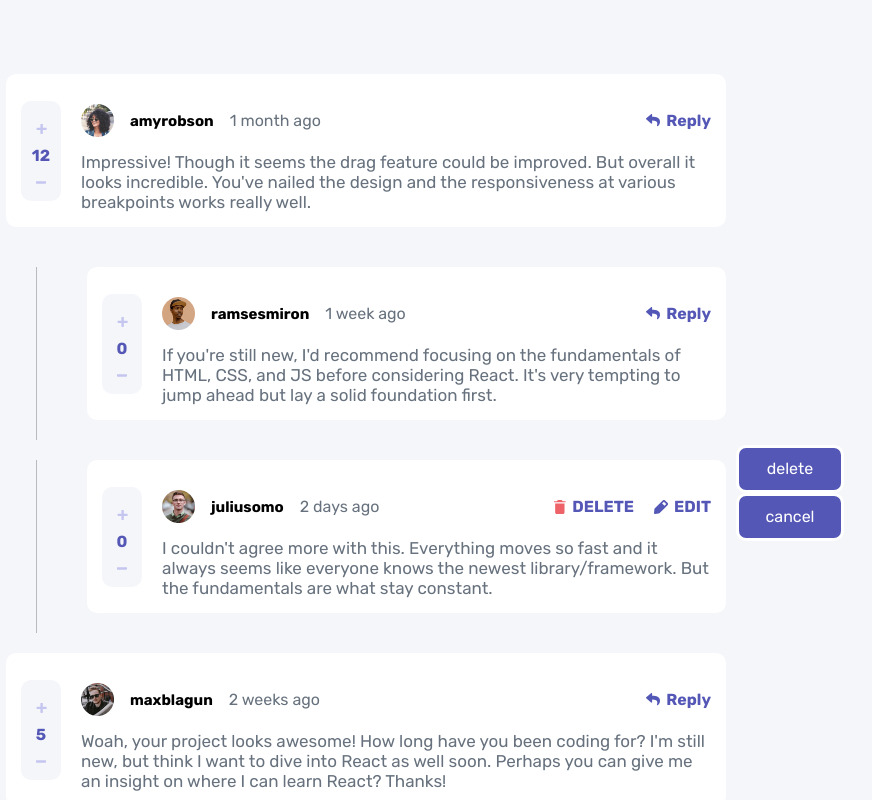
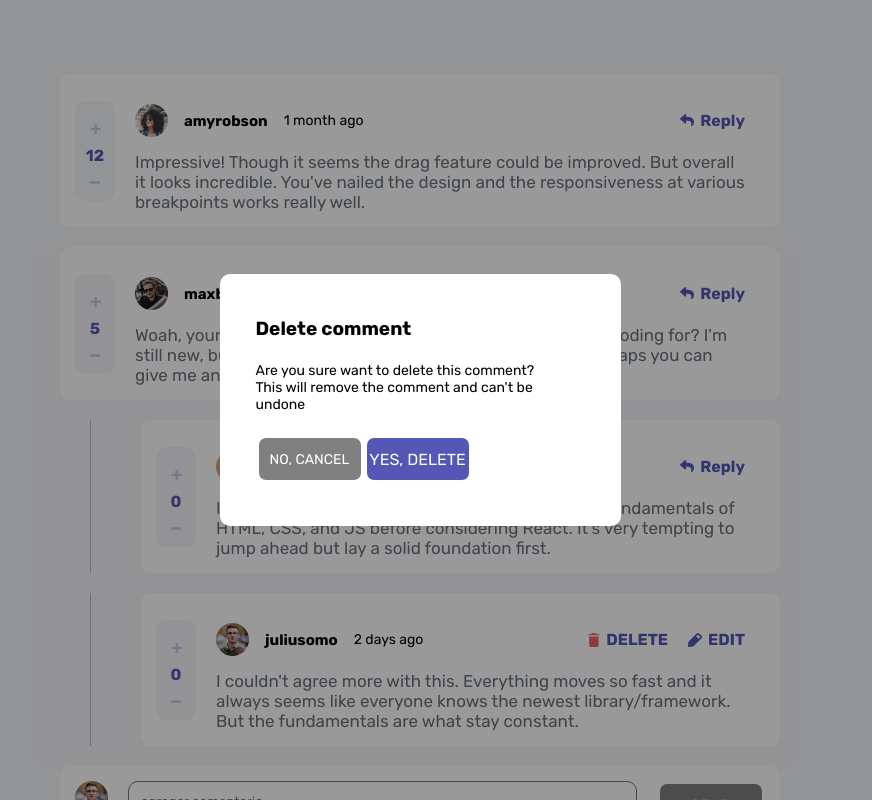
Before and after one commit to elyato/presentacionBeta, a plain HTML site: page index.html in a window 1280 px wide. Both pictures are taken after a click on the element "DELETE". Shown: the top 800 px of the page, without its empty margins (220-1092 px from the left). Drawn offline with Linux system fonts and the light colour scheme.

Commit message:
Avances del proyecto BETA

```diff
--- a/JavaScript/card/card.js
+++ b/JavaScript/card/card.js
@@ -1,67 +1,32 @@
-import {
-  createButtonIcon,
-  contentInfoUser,
-  createUserAvatar,
-  createVotes,
-} from "./index.js";
-import { createElement } from "../utilities-ui.js";
+import { contentInfoUser, createVotes, buttonAction } from "./index.js";
+import { createElement, generateId } from "../utilities-ui.js";
 import contentBodyCard from "./cardBody.js";
-import icon from "../data/svg.js";
-import { currentUser } from "../comments.js";
-const createCard = (comentario, isreply = false) => {
-  const { id, score, user, createdAt, content } = comentario;
+
+const createCard = (comentario) => {
+  const { id, score, user, createdAt, content: descComment } = comentario;
+  const { username } = user;
 
   const contentCard = createElement("article", "content-card");
-  const contentCardReplies = createElement("article");
+  const contentCardReplies = createElement("div");
   contentCard.setAttribute("id", id);
-  const contentLikes = createElement("aside");
 
-  const contentHeader = contentInfoUser();
-  const buttonLikes = createVotes(id, score);
-  let iconReply, btnRenderizar;
-  iconReply = createButtonIcon(icon.reply, "Reply");
-  btnRenderizar = iconReply;
-  const contentIcons = createElement("div", "content-icons");
-  const iconDelete = createButtonIcon(icon.delete, "DELETE");
-  const iconEdit = createButtonIcon(icon.edit, "EDIT");
-  contentIcons.append(iconDelete, iconEdit);
-  if (currentUser.username == comentario.user.username) {
-    btnRenderizar = contentIcons;
-  }
+  const contentHeader = contentInfoUser(createdAt, user);
+  const btnLikes = createVotes(generateId(id), score);
 
-  // function handleAction(event) {
-  //   const clickedButtonId = event.target.id;
-  //   switch (clickedButtonId) {
-  //     case "btnDelete":
-  //       // Lógica para el botón de delete
-  //       console.log("Delete button clicked");
-  //       break;
-  //     case "btnEdit":
-  //       // Lógica para el botón de edit
-  //       console.log("Edit button clicked");
-  //       break;
-  //     default:
-  //       break;
-  //   }
-  // }
-
-  const dateRegister = createElement("p", "text-title-comment");
-  dateRegister.textContent = createdAt;
+  const btnActions = buttonAction(username);
 
   const contentComment = createElement("section", "content-comment");
-  const avatar = createUserAvatar(user);
 
-  const textComment = contentBodyCard(content);
+  const textComment = contentBodyCard(descComment);
 
-  contentCard.append(contentLikes, contentComment);
-  contentLikes.append(buttonLikes);
+  contentHeader.append(btnActions);
   contentComment.append(contentHeader, textComment);
-  contentHeader.append(avatar, btnRenderizar);
-  contentCard.replyButton = iconReply;
-  contentCard.delete = iconDelete;
-  contentCard.edit = iconEdit;
-  contentCard.contentIcons = contentIcons;
-  avatar.append(dateRegister);
+  contentCard.append(btnLikes, contentComment, contentCardReplies);
+  contentCard.replyButton = btnActions.reply;
+  contentCard.delete = btnActions.delete;
+  contentCard.edit = btnActions.edit;
+  contentCard.contentIcons = btnActions.contentIcons;
+
   return contentCard;
 };
 
--- a/JavaScript/card/cardHeader.js
+++ b/JavaScript/card/cardHeader.js
@@ -1,7 +1,15 @@
-import { createElement } from "../utilities-ui.js";
+import { createElement, createText } from "../utilities-ui.js";
+import icon from "../data/svg.js";
+import { currentUser } from "../comments.js";
 
-export const contentInfoUser = () => {
+export const contentInfoUser = (createdAt, user) => {
   const header = createElement("article", "content-title-card");
+  const avatar = createUserAvatar(user);
+
+  const dateRegister = createText(createdAt);
+
+  avatar.append(dateRegister);
+  header.append(avatar);
   return header;
 };
 
@@ -30,3 +38,21 @@ export const createButtonIcon = (svg, text) => {
 };
 
 //pasarala a utilidad  y en cardBody body pasarlar "utilizarla"
+export const buttonAction = (username) => {
+  let iconReply, btnRenderizar;
+  iconReply = createButtonIcon(icon.reply, "Reply");
+  btnRenderizar = iconReply;
+  const contentIcons = createElement("div", "content-icons");
+  const iconDelete = createButtonIcon(icon.delete, "DELETE");
+  const iconEdit = createButtonIcon(icon.edit, "EDIT");
+
+  contentIcons.append(iconDelete, iconEdit);
+  if (currentUser.username == username) {
+    btnRenderizar = contentIcons;
+  }
+  btnRenderizar.reply = iconReply;
+  btnRenderizar.delete = iconDelete;
+  btnRenderizar.edit = iconEdit;
+  btnRenderizar.contentIcons = contentIcons;
+  return btnRenderizar;
+};
--- a/JavaScript/card/commentary.js
+++ b/JavaScript/card/commentary.js
@@ -1,10 +1,18 @@
 import { currentUser } from "../comments.js";
-import { createComment } from "../create-comment.js";
-import { createElement, createAvatar, createBtn } from "../utilities-ui.js";
-import createCard from "./card.js";
-import createInputCommentary from "./contentCommentary.js";
-
-export const sectionAddComentary = (image, username, isReply = true) => {
+import { renderComments } from "../renderComments.js";
+import {
+  createElement,
+  createAvatar,
+  createBtn,
+  generateId,
+} from "../utilities-ui.js";
+import createTextareaComment from "./contentCommentary.js";
+import action from "../data/acciones.js";
+export const sectionAddComentary = (
+  image,
+  username,
+  actionBtn = action.reply
+) => {
   const imageCurrentUser = currentUser.image.png;
   const nameUserReply = currentUser.username;
 
@@ -14,10 +22,10 @@ export const sectionAddComentary = (image, username, isReply = true) => {
 
   const aside = createElement("aside", "avatar-commentary");
   aside.append(photoUser);
-  let txtBoton = "REPLY";
+  let txtBoton = action.reply;
 
-  if (isReply == false) {
-    txtBoton = "SEND";
+  if (actionBtn == action.send) {
+    txtBoton = action.send;
     contentCommentary.classList.remove("hidden");
   }
   const buttonReply = createBtn(txtBoton);
@@ -26,32 +34,31 @@ export const sectionAddComentary = (image, username, isReply = true) => {
   validation.disabled = true;
 
   let arrobaUsername = "";
-  if (isReply) {
+
+  if (actionBtn == action.reply) {
     arrobaUsername = `@${username}, `;
   }
 
-  const divTextArea = createInputCommentary(arrobaUsername);
+  const divTextArea = createTextareaComment(arrobaUsername);
 
-  const txtComentario = divTextArea.textArea;
-
+  const txtComent = divTextArea.textArea;
   contentCommentary.append(aside, divTextArea, buttonReply);
 
-  txtComentario.addEventListener("keyup", () => {
-    if (txtComentario.value == arrobaUsername || txtComentario.value <= 40) {
+  txtComent.addEventListener("keyup", () => {
+    if (
+      txtComent.value == arrobaUsername ||
+      txtComent.value.trim().length <= 10
+    ) {
       validation.disabled = true;
     } else {
       validation.disabled = false;
     }
-    const value = txtComentario.value.trim();
+  });
 
-    if (value === "" && event.key === " ") {
-      event.preventDefault();
-    }
-  });
   buttonReply.addEventListener("click", () => {
-    const comentario = {
-      id: 3,
-      content: txtComentario.value,
+    const newComment = {
+      id: generateId(),
+      content: txtComent.value,
       createdAt: "JUST NOW",
       score: 0,
       replyingTo: username,
@@ -64,12 +71,10 @@ export const sectionAddComentary = (image, username, isReply = true) => {
       },
       replies: [],
     };
-    const cardReply = renderComentaryReply(comentario);
+    const cardReply = renderComentaryReply(newComment);
     contentCommentary.innerHTML = "";
     contentCommentary.classList.remove("content-card");
     contentCommentary.append(cardReply);
-    // txtComentario.value = "";
-    //   //validacion del boton Reply
 
     validation.disabled = true;
   });
@@ -91,9 +96,9 @@ const renderComentary = (comentario, isReply = false) => {
   //const { image, username } = comentario.user;
   let contentCommentary = sectionAddComentary(currentUser.image.png, username);
 
-  if (comentario.replies.length > 0) {
-    comentario.replies.forEach((e) => commentaryReply(e, true));
-  }
+  // if (comentario.replies.length > 0) {
+  //   comentario.replies.forEach((e) => commentaryReply(e, true));
+  // }
 
   return contentCommentary;
 };
@@ -102,7 +107,7 @@ const renderComentaryReply = (comentario) => {
   return cardReply;
 };
 
-const commentaryReply = (comentario, isReply) => {
+export const commentaryReply = (comentario, isReply) => {
   const { content, user, createdAt } = comentario;
   const { image, username } = user;
 
@@ -123,7 +128,7 @@ const commentaryReply = (comentario, isReply) => {
     replies: [],
   };
 
-  const renderComment = createComment(replyCommentary, isReply);
+  const renderComment = renderComments(replyCommentary, isReply);
 
   renderComment.classList.add("reply-container");
 
--- a/JavaScript/card/contentCommentary.js
+++ b/JavaScript/card/contentCommentary.js
@@ -1,15 +1,15 @@
 import { createElement } from "../utilities-ui.js";
 
-const createInputCommentary = (username) => {
-  const contentWrittenCommentary = createElement("section","content-textarea");
+  const createTextareaComment = (username) => {
+  const contentWrittenCommentary = createElement("section", "content-textarea");
   const writtenCommentary = createElement("textarea", "written");
   writtenCommentary.id = "commentary";
   writtenCommentary.textContent = username;
-  writtenCommentary.placeholder = "agregar comentario"
+  writtenCommentary.placeholder = "agregar comentario";
   contentWrittenCommentary.textArea = writtenCommentary;
 
   contentWrittenCommentary.append(writtenCommentary);
   return contentWrittenCommentary;
 };
 
-export default createInputCommentary;
+export default createTextareaComment;
--- /dev/null
+++ b/JavaScript/data/acciones.js
@@ -0,0 +1,11 @@
+const UPDATE = "UPDATE";
+
+const SEND = "SEND";
+
+const REPLY = "REPLY";
+
+export default {
+  update: UPDATE,
+  send: SEND,
+  reply: REPLY,
+};
--- a/JavaScript/data/likes.js
+++ b/JavaScript/data/likes.js
@@ -1,7 +1,9 @@
-import { createElement } from "../utilities-ui.js";
+import { createElement, generateId } from "../utilities-ui.js";
 import icons from "./svg.js";
 import estado from "./estados.js";
 export const createVotes = (id, score) => {
+  const contentLikes = createElement("aside");
+
   const contentButton = createElement("div", "button-likes");
 
   const iconMinus = createElement("button", "icon-plus");
@@ -41,10 +43,10 @@ export const createVotes = (id, score) => {
     const nuevoEstado = reduce(scoreActual, estado.negativo);
     incrementVotes(nuevoEstado, id);
   };
+  contentButton.append(iconPLus);
+  contentLikes.append(contentButton);
 
-  contentButton.append(iconPLus);
-
-  return contentButton;
+  return contentLikes;
 };
 
 const incrementVotes = (votos, id) => {
--- a/JavaScript/main.js
+++ b/JavaScript/main.js
@@ -1,12 +1,21 @@
 import { sectionAddComentary } from "./card/commentary.js";
 import { comentarios, currentUser } from "./comments.js";
-import { createComment } from "./create-comment.js";
-comentarios.forEach(createComment);
+import action from "./data/acciones.js";
+import { modalDelete, modalHtml } from "./modal.js";
+import { renderComments } from "./renderComments.js";
+comentarios.forEach(renderComments);
 
 const contentHome = document.getElementById("content-home");
 const youProfile = sectionAddComentary(
   currentUser.image.png,
   currentUser.username,
-  false
+  action.send
 );
 contentHome.append(youProfile);
+
+// modalDelete();
+const modal = modalDelete();
+
+modal.cancel.addEventListener("click", () => {
+  modalHtml.classList.toggle("hidden");
+});
--- a/JavaScript/modal.js
+++ b/JavaScript/modal.js
@@ -1,13 +1,24 @@
-import { createBtn, createElement } from "./utilities-ui.js";
+import { createBtn, createElement, createText } from "./utilities-ui.js";
 
+export const modalHtml = document.getElementById("content-modal");
 export const modalDelete = () => {
-  const modalHtml = document.getElementById("content-modal");
-  const containerModal = createElement("div", "container-modal");
+  modalHtml.classList.add("hidden");
+
   const contentModal = createElement("section", "content-modal");
-  const btnConfirmDelete = createBtn("delete");
-  const cancelDelete = createBtn("cancel");
-  containerModal.append(contentModal);
-  contentModal.append(btnConfirmDelete, cancelDelete);
-  modalHtml.append(containerModal);
-  return containerModal;
+  const title = createElement("h2", "title-modal");
+  title.textContent = "Delete comment";
+  const textModal = createText(
+    "Are you sure want to delete this comment? This will remove the comment and can't be undone",
+    "txtModal"
+  );
+  const contentBtn = createElement("div", "conten-btn");
+  const btnConfirmDelete = createBtn("NO,   CANCEL");
+  btnConfirmDelete.classList.add("btn-no-delete");
+  const cancelDelete = createBtn("YES, DELETE");
+  contentModal.cancel = cancelDelete;
+
+  contentModal.append(title, textModal, contentBtn);
+  contentBtn.append(btnConfirmDelete, cancelDelete);
+  modalHtml.append(contentModal);
+  return contentModal;
 };
--- /dev/null
+++ b/JavaScript/renderComments.js
@@ -0,0 +1,46 @@
+import createCard from "./card/card.js";
+import renderComentary, { commentaryReply } from "./card/commentary.js";
+import {  modalHtml } from "./modal.js";
+import { createElement } from "./utilities-ui.js";
+
+export const renderComments = (comentario) => {
+  const containerCard = createElement("section", "container-card");
+  const containerCardReplies = createElement("section", "container-replies");
+  const card = createCard(comentario);
+  const commentary = renderComentary(comentario);
+
+  const contentHome = document.getElementById("content-home");
+
+  contentHome.append(containerCard);
+  containerCard.append(card, commentary);
+  let commentReply;
+  if (comentario.replies.length > 0) {
+    commentReply = comentario.replies.forEach((comment) => {
+      comment.replica = true;
+      commentaryReply(comment, true);
+    });
+  }
+
+  if (comentario.replica) {
+    containerCardReplies.append(commentReply);
+    containerCard.append(containerCardReplies);
+  }
+
+  containerCard.commentary = commentary;
+  // containerCard.contentBtn = card;
+  card.replyButton.addEventListener("click", () => {
+    commentary.classList.toggle("hidden");
+  });
+
+  card.delete.addEventListener("click", () => {
+    console.log("EVENTO DEL DELETE");
+    // modalDelete();
+    modalHtml.classList.toggle("hidden");
+  });
+
+  card.edit.addEventListener("click", () => {
+    console.log("EVENTO DEL EDIT");
+  });
+
+  return containerCard;
+};
--- a/JavaScript/utilities-ui.js
+++ b/JavaScript/utilities-ui.js
@@ -27,9 +27,15 @@ export const createBtn = (text) => {
   return contentBtn;
 };
 
-const hiddenOpen = (clas) => {
-  const hidden = document.getElementById(clas);
+// const hiddenOpen = (clas) => {
+//   const hidden = document.getElementById(clas);
 
-  if (hidden.classList.add("hidden")) {
-  }
+//   if (hidden.classList.add("hidden")) {
+//   }
+// };
+
+export const generateId = (id) => {
+  const idAleatorio = Math.random().toString(8).substring(2, 6);
+
+  return idAleatorio;
 };
--- a/index.html
+++ b/index.html
@@ -9,7 +9,7 @@
   </head>
   <body>
     <section id="content-home"></section>
-    <section id="content-modal"></section>
+    <section id="content-modal" class="hidden container-modal"></section>
     <script type="module" src="JavaScript/main.js"></script>
   </body>
 </html>
--- a/styles/card.css
+++ b/styles/card.css
@@ -7,18 +7,6 @@
   width: 63rem;
 }
 
-/* .container-card {
-
-}
-.container-card .content-title-card {
-  width: 54rem;
-}
-.container-card .content-card {
-  width: 64rem;
-}
-.container-card .content-card .written {
-  width: 43rem;
-} */
 .reply-container {
   margin-left: 3rem;
   border-left: solid 1px rgba(160, 160, 160, 0.699);
@@ -88,6 +76,9 @@ aside {
   align-items: center;
   gap: 1.6rem;
   margin-right: 2rem;
+}
+.content-user p{
+  font-size: 1.4rem;
 }
 .text-title-comment {
   font-weight: 400;
@@ -184,11 +175,15 @@ button {
   background-color: white;
 }
 
-/*
-.commentary-reply */
+
 .content-textarea {
   width: 100%;
 }
 .content-textarea textarea {
   width: 100%;
 }
+
+
+.prueba{
+color: blue;
+}
--- a/styles/main.css
+++ b/styles/main.css
@@ -1,4 +1,5 @@
 @import url(card.css);
+@import url(modal.css);
 @import url("https://fonts.googleapis.com/css2?family=Rubik:wght@300;400;500;600;700&display=swap");
 :root {
   --Moderate-blue: hsl(238, 40%, 52%);
--- a/styles/modal.css
+++ b/styles/modal.css
@@ -5,4 +5,44 @@
   right: 0;
   bottom: 0;
   background-color: rgba(0, 0, 0, 0.4);
+  justify-content: center;
+  align-items: center;
+  width: 100vw;
+  height: 100vh;
+display: flex;
 }
+
+.content-modal {
+  display: flex;
+  width: 40.1rem;
+  height: 25.2rem;
+  justify-content: center;
+  flex-direction: column;
+  background-color: white;
+  border-radius: 1rem;
+  padding: 3.2rem 3.6rem 3.2rem 3.6rem;
+  justify-content: space-around;
+}
+.title-modal {
+  font-size: 1.9rem;
+}
+
+.conten-btn {
+  display: flex;
+}
+
+.txtModal {
+  font-size: 1.4rem;
+  padding-right: 4rem;
+}
+
+.btn-yes-delete button {
+  background-color: red;
+  font-size: 1.4rem;
+  /* width: 6rem; */
+}
+
+.btn-no-delete button {
+  background-color: grey;
+  font-size: 1.4rem;
+}
```
